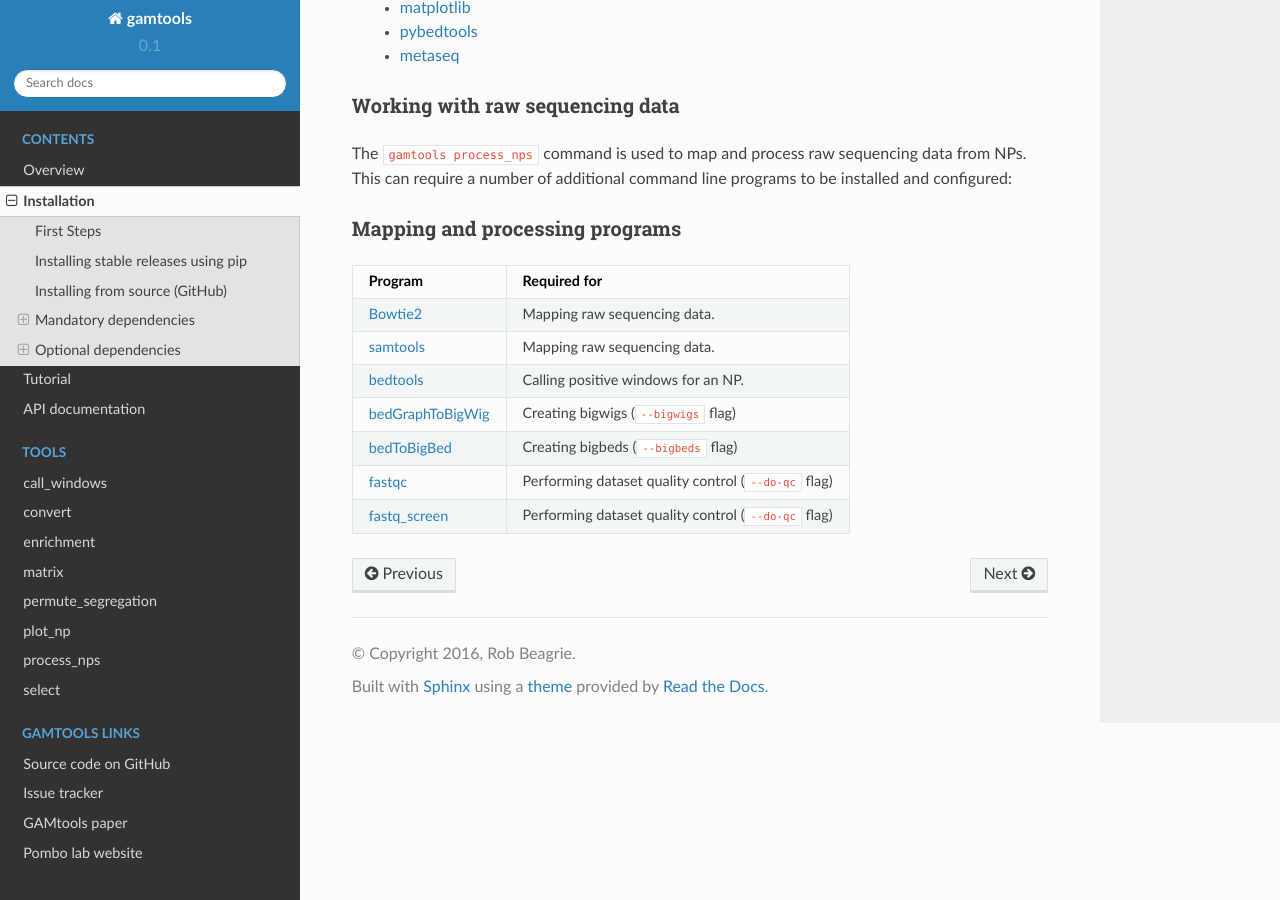
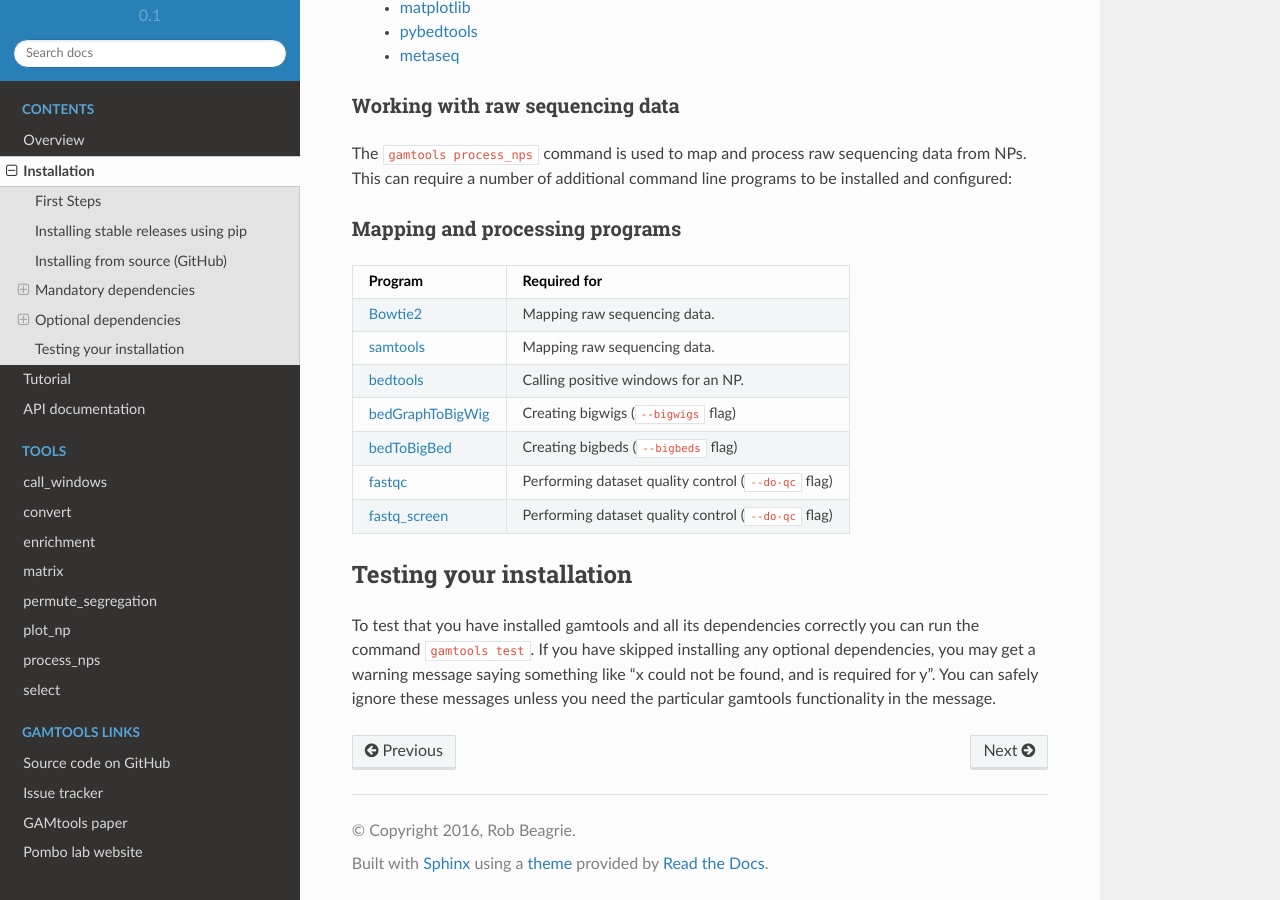
Before and after one commit to pombo-lab/gamtools, a Sphinx documentation site: the page built from docs/content/installation.rst, in a window 1280 px wide and 900 px high, scrolled down 2071 px. Built offline with Sphinx 7.4.7 and the Read the Docs theme 2.0.0, drawn with Linux system fonts in a browser that asks for light colours.

Commit message:
Added gamtools tests to the installation guide

```diff
--- a/docs/content/installation.rst
+++ b/docs/content/installation.rst
@@ -139,6 +139,16 @@ Mapping and processing programs
 | fastq_screen_     | Performing dataset quality control (``--do-qc`` flag) |
 +-------------------+-------------------------------------------------------+
 
+=========================
+Testing your installation
+=========================
+
+To test that you have installed gamtools and all its dependencies correctly you
+can run the command ``gamtools test``. If you have skipped installing any
+optional dependencies, you may get a warning message saying something like "x
+could not be found, and is required for y". You can safely ignore these
+messages unless you need the particular gamtools functionality in the message.
+
 
 .. _cygwin: https://cygwin.com
 .. _GAMtools repository: https://github.com/pombo-lab/GAMtools
--- a/docs/content/tutorial.rst
+++ b/docs/content/tutorial.rst
@@ -22,7 +22,7 @@ get the following ouput:
 
 If this command gives you an error message, it is likely that **GAMtools** has
 not been installed correctly. Please ensure you have followed the steps
-outlined in the installation guide.
+outlined in the :doc:`installation`_ guide.
 
 Downloading the tutorial data
 -----------------------------
```
Also changed, not shown: 1 other file.
